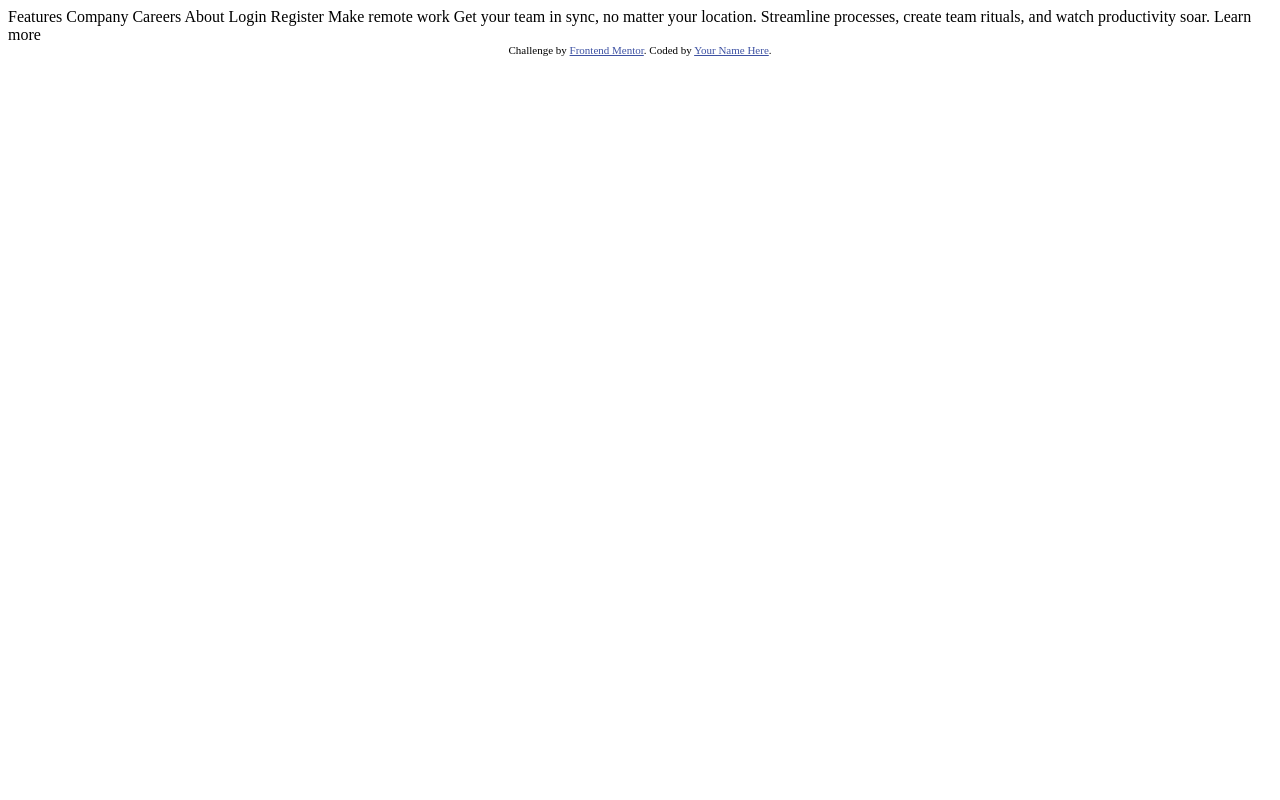
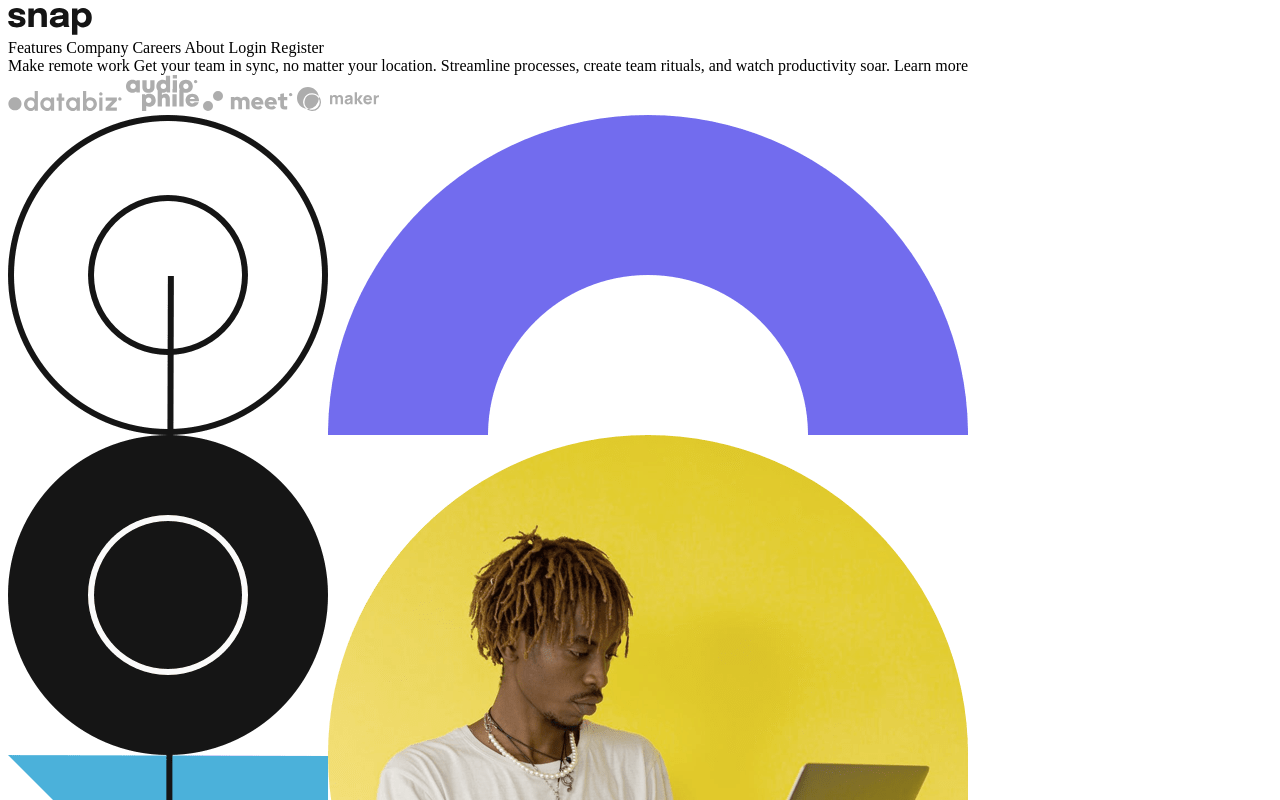
Before and after one commit to andaluciacurtis/intro-section-with-dropdown-navigation, a plain HTML site: page index.html in a window 1280 px wide. Shown: the top 800 px of the page. Drawn offline with Linux system fonts and the light colour scheme.

Commit message:
added basic info, connected css

```diff
--- a/index.html
+++ b/index.html
@@ -5,6 +5,7 @@
   <meta name="viewport" content="width=device-width, initial-scale=1.0"> <!-- displays site properly based on user's device -->
 
   <link rel="icon" type="image/png" sizes="32x32" href="./images/favicon-32x32.png">
+  <link rel="stylesheet" href="style.css">
 
   <title>Frontend Mentor | Intro section with dropdown navigation</title>
 
@@ -16,6 +17,10 @@
 </head>
 <body>
 
+  <nav>
+    <div class="logo">
+      <img src="images/logo.svg" alt="">
+    </div>
     Features
     Company
     Careers
@@ -23,7 +28,10 @@
 
     Login
     Register
+  </nav>
 
+  <div class="hero">
+    <div class="hero-left">
       Make remote work
 
       Get your team in sync, no matter your location. Streamline processes,
@@ -31,9 +39,17 @@
 
       Learn more
 
-  <div class="attribution">
-    Challenge by <a href="https://www.frontendmentor.io?ref=challenge" target="_blank">Frontend Mentor</a>.
-    Coded by <a href="#">Your Name Here</a>.
+      <div class="clients">
+        <img src="images/client-databiz.svg" alt="">
+        <img src="images/client-audiophile.svg" alt="">
+        <img src="images/client-meet.svg" alt="">
+        <img src="images/client-maker.svg" alt="">
+      </div>
+    </div>
+
+    <div class="hero-right">
+      <img src="images/image-hero-desktop.png" alt="">
+    </div>
   </div>
 </body>
 </html>
```
Also changed, not shown: style.css (added). Lines whose indentation alone changed are shown as unchanged.
